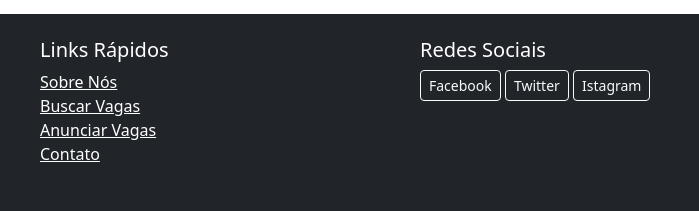
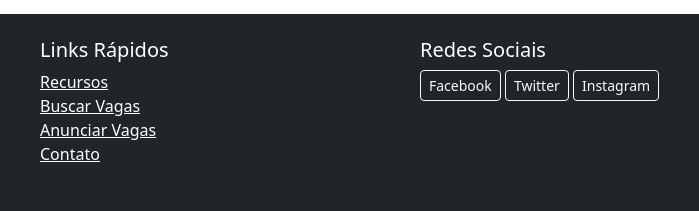
Before and after one commit to H3veKar/trampo-livre-ifg, a plain HTML site: page Projeto/Contatos.html in a window 1280 px wide. Shown: the part 891-1102 px from the top of the page, 422-1121 px from the left. Drawn offline with nearby package versions, Linux system fonts and the light colour scheme.

Commit message:
correções

```diff
--- a/Projeto/Contatos.html
+++ b/Projeto/Contatos.html
@@ -172,7 +172,7 @@
             <div class="col-md-4 mb-3">
                 <h5>Links Rápidos</h5>
                 <ul class="list-unstyled">
-                    <li><a href="Recursos.html" class="text-white">Sobre Nós</a></li>
+                    <li><a href="Recursos.html" class="text-white">Recursos</a></li>
                     <li><a href="Empregos.html" class="text-white">Buscar Vagas</a></li>
                     <li><a href="Anunciar%20Vagas.html" class="text-white">Anunciar Vagas</a></li>
                     <li><a href="Contatos.html" class="text-white">Contato</a></li>
@@ -183,7 +183,7 @@
                 <h5>Redes Sociais</h5>
                 <a href="#" class="btn btn-outline-light btn-sm mr-2"><i class="fab fa-facebook-f"></i> Facebook</a>
                 <a href="#" class="btn btn-outline-light btn-sm mr-2"><i class="fab fa-twitter"></i> Twitter</a>
-                <a href="#" class="btn btn-outline-light btn-sm"><i class="fab fa-linkedin-in"></i> Istagram</a>
+                <a href="#" class="btn btn-outline-light btn-sm"><i class="fab fa-linkedin-in"></i> Instagram</a>
             </div>
         </div>
         <div class="row mt-3">
```
Also changed, not shown: Projeto/Anunciar Vagas.html (+2 -2 lines), Projeto/Freelancers.html (+1 -1 lines), Projeto/Index.html (+1 -1 lines), Projeto/Recursos.html (+2 -2 lines).
